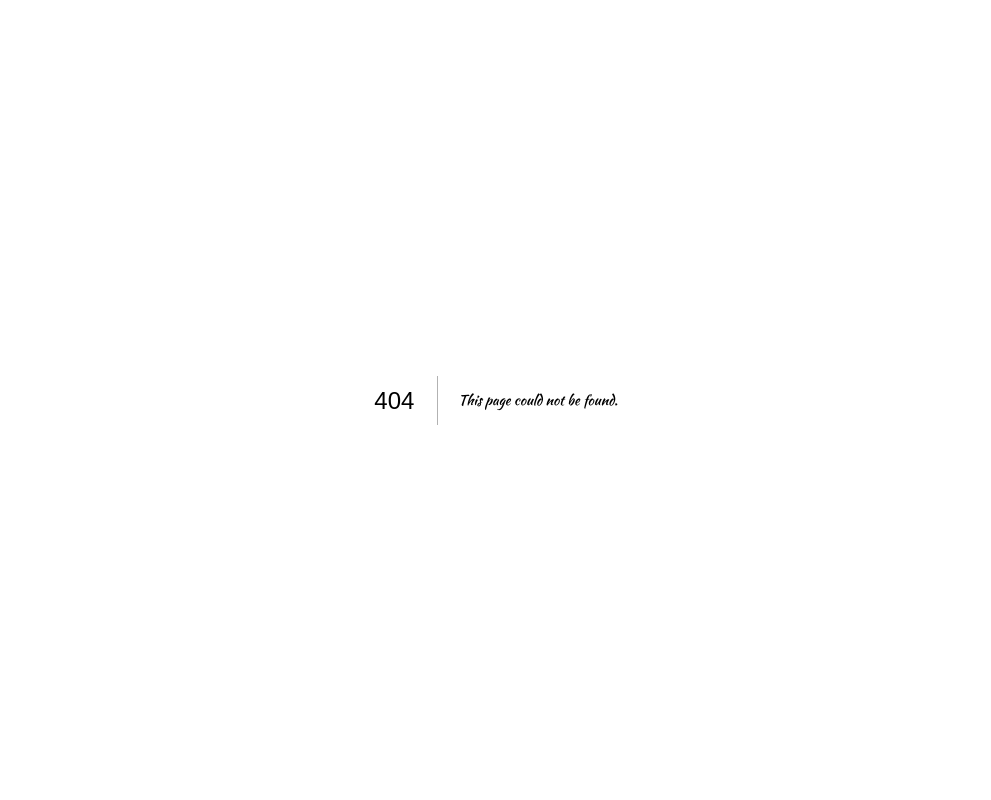
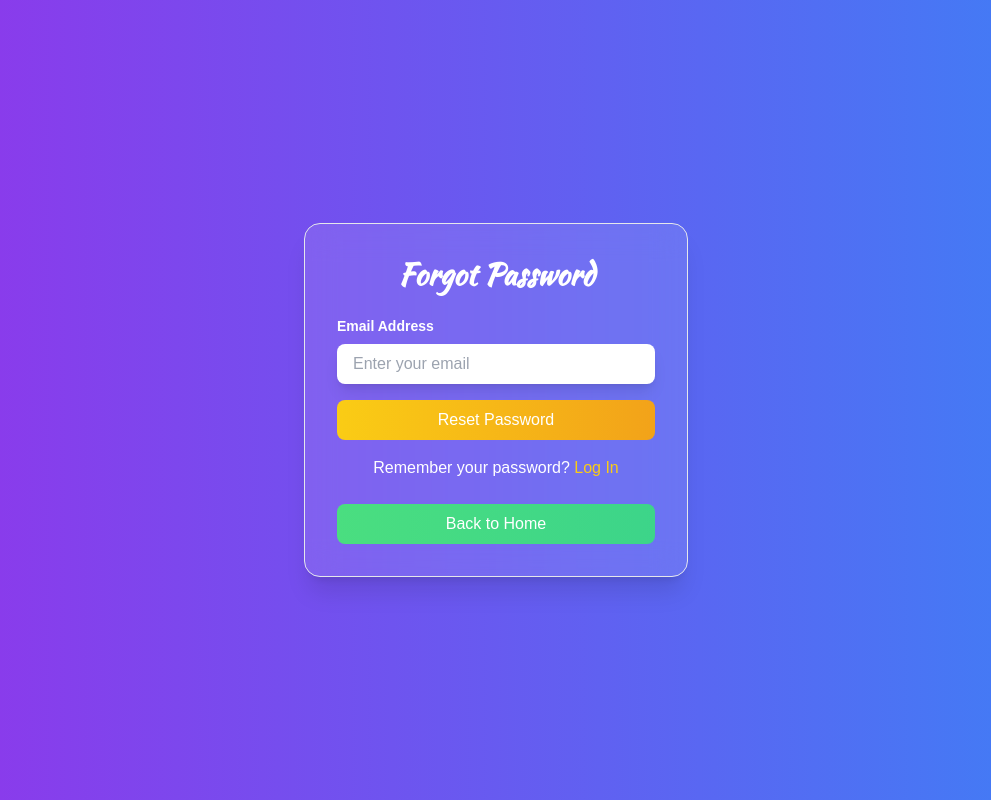
Before and after one commit to andrewindeche/brandinfluencerapp, a Next.js app in the folder frontend/: page /forgotpassword in a window 1280 px wide. Before the commit this address had no page. Shown: the whole page, without its empty margins (144-1135 px from the left). Built offline with nearby package versions, Linux system fonts and the light colour scheme; a web font is replaced by a local one.

Commit message:
add forgot password page

```diff
--- /dev/null
+++ b/frontend/src/pages/forgotpassword.tsx
@@ -0,0 +1,59 @@
+import React from 'react';
+import { useRouter } from 'next/router';
+
+const ForgotPasswordForm: React.FC = () => {
+  const router = useRouter();
+
+  const handleBackToHome = () => {
+    router.push('/');
+  };
+
+  return (
+    <div className="min-h-screen flex items-center justify-center bg-gradient-to-r from-purple-600 to-blue-500">
+      <div className="bg-white/10 backdrop-blur-lg p-8 rounded-2xl shadow-xl border border-gray-200 w-96">
+        <h2 className="text-3xl font-bold text-center text-white mb-6">
+          Forgot Password
+        </h2>
+        <form>
+          <div className="mb-4">
+            <label
+              className="block text-white text-sm font-semibold mb-2"
+              htmlFor="email"
+            >
+              Email Address
+            </label>
+            <input
+              type="email"
+              id="email"
+              className="w-full px-4 py-2 rounded-lg text-black focus:outline-none focus:ring-2 focus:ring-yellow-400 shadow-lg"
+              placeholder="Enter your email"
+            />
+          </div>
+
+          <button
+            type="submit"
+            className="w-full bg-gradient-to-r from-yellow-400 to-red-600 text-white py-2 rounded-lg hover:shadow-lg transition-transform transform hover:scale-105"
+          >
+            Reset Password
+          </button>
+        </form>
+
+        <p className="text-white text-center mt-4">
+          Remember your password?{' '}
+          <a href="/login" className="text-yellow-400 hover:underline">
+            Log In
+          </a>
+        </p>
+
+        <button
+          onClick={handleBackToHome}
+          className="w-full bg-gradient-to-r from-green-400 to-teal-500 text-white py-2 rounded-lg hover:shadow-lg transition-transform transform hover:scale-105 mt-6"
+        >
+          Back to Home
+        </button>
+      </div>
+    </div>
+  );
+};
+
+export default ForgotPasswordForm;
--- a/frontend/src/pages/index.tsx
+++ b/frontend/src/pages/index.tsx
@@ -24,7 +24,7 @@ const HomePage: React.FC = () => {
           onClick={handleOpenModal}
           className="bg-[var(--button-background)] text-[var(--button-foreground)] px-6 py-3 rounded-lg hover:shadow-lg transition-transform hover-effect"
         >
-          Sign In / Sign Up
+          Get Started
         </button>
 
         {showModal && (
--- a/frontend/src/pages/LoginForm.tsx
+++ b/frontend/src/pages/login.tsx
@@ -54,10 +54,7 @@ const LoginForm: React.FC = () => {
         </p>
 
         <p className="text-white text-center mt-2">
-          <a
-            href="/forgot-password"
-            className="text-yellow-400 hover:underline"
-          >
+          <a href="/forgotpassword" className="text-yellow-400 hover:underline">
             Forgot your password?
           </a>
         </p>
```
Also changed, not shown: frontend/src/pages/signup.tsx (renamed from frontend/src/pages/SignUpForm.tsx).
